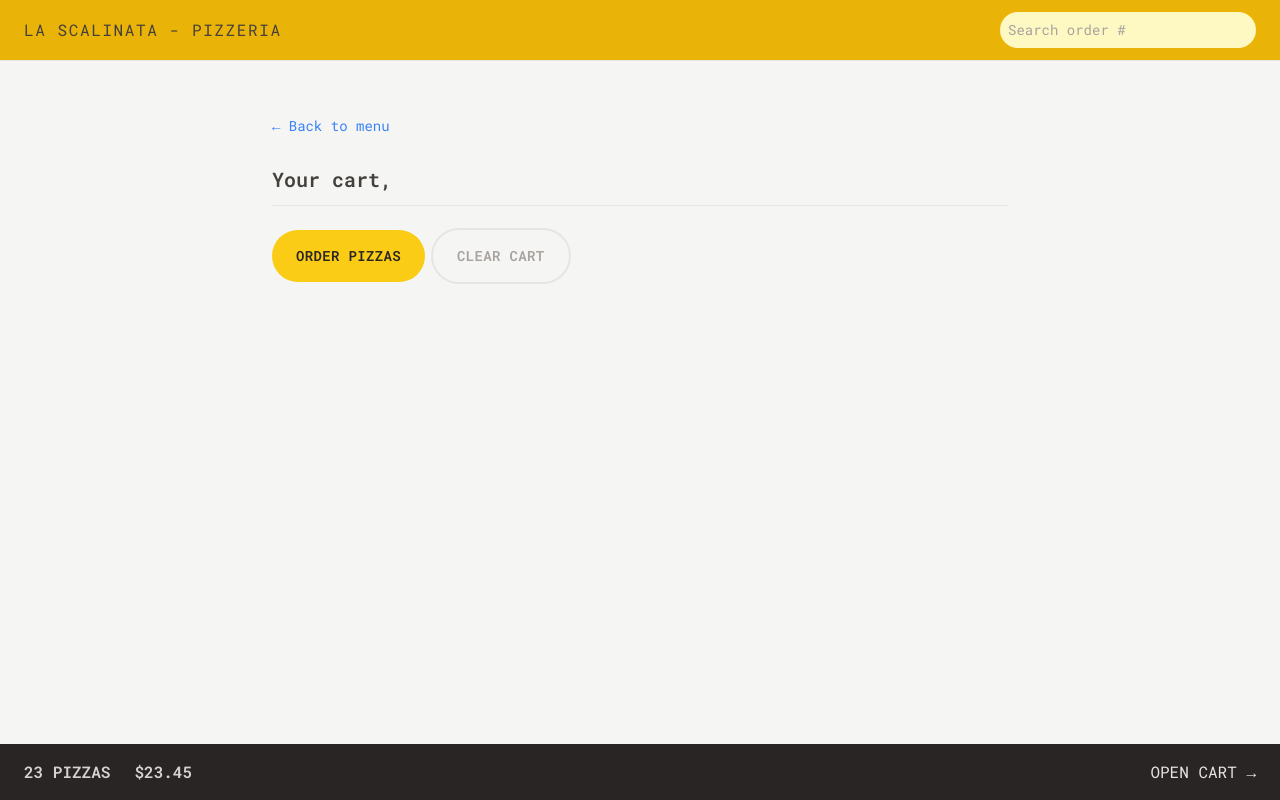
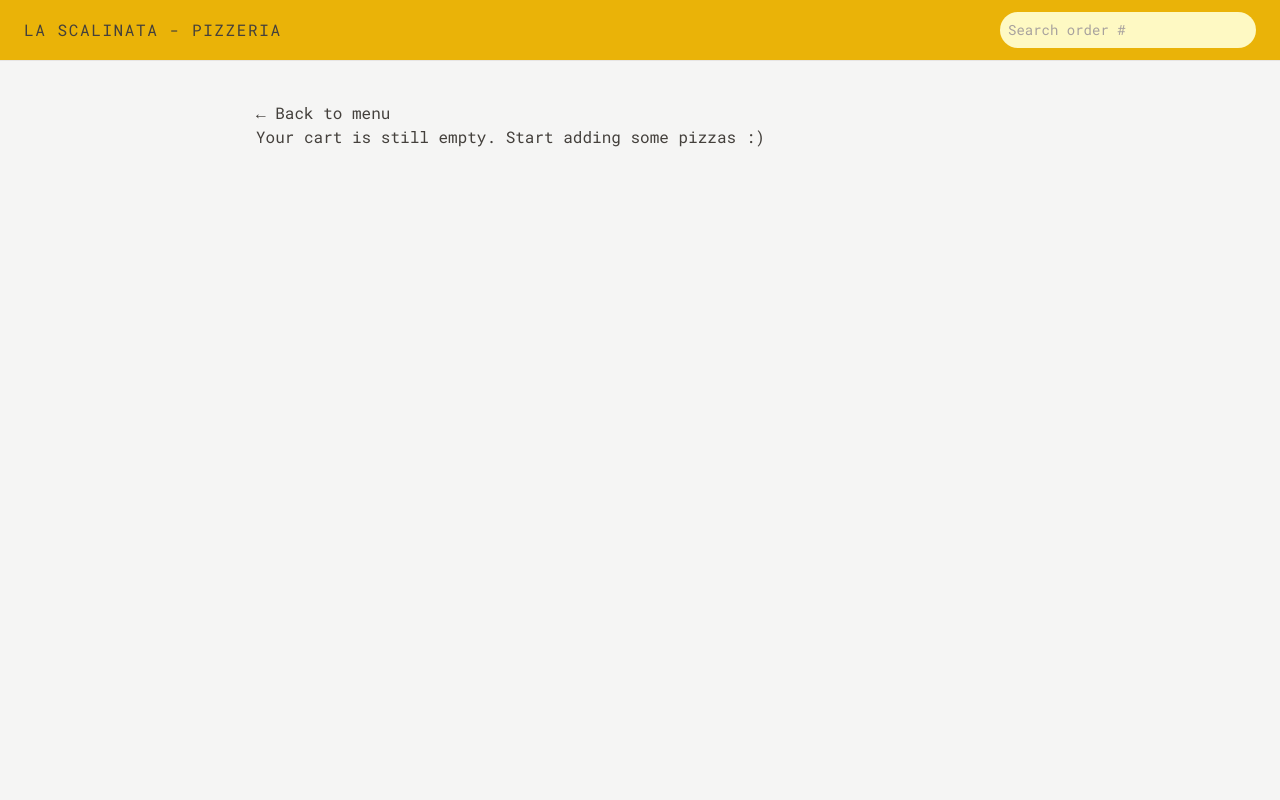
Before and after one commit to Giuva-Sergi/pizzeria-e-commerce, a React (Vite) app: page /cart in a window 1280 px wide. Built offline with nearby package versions, Linux system fonts and the light colour scheme.

Commit message:
<feat> clear cart feature

```diff
--- a/src/features/cart/Cart.jsx
+++ b/src/features/cart/Cart.jsx
@@ -1,8 +1,11 @@
-import { Link } from "react-router-dom";
 import LinkButton from "../ui/LinkButton";
 import Button from "../ui/Button";
 import CartItem from "./CartItem";
-import { useSelector } from "react-redux";
+import EmptyCart from "./EmptyCart";
+import { useDispatch, useSelector } from "react-redux";
+import { getCart } from "./cartSlice";
+import { getUsername } from "../user/userSlice";
+import { clearCart } from "./cartSlice";
 
 const fakeCart = [
   {
@@ -29,9 +32,15 @@ const fakeCart = [
 ];
 
 function Cart() {
-  const cart = useSelector(state => state.cart.cart);
-  const username = useSelector(state => state.user.username)
-  console.log(cart);
+  const cart = useSelector(getCart);
+  const username = useSelector(getUsername);
+  const dispatch = useDispatch();
+
+  function handleClearCart() {
+    dispatch(clearCart())
+  }
+
+  if (cart.length === 0) return <EmptyCart />;
 
   return (
     <div className="px-4 py-3">
@@ -45,7 +54,7 @@ function Cart() {
 
       <div className="mt-6 space-x-2">
         <Button to="/order/new" type="primary">Order pizzas</Button>
-        <Button type="secondary">Clear cart</Button>
+        <Button type="secondary" handler={handleClearCart}>Clear cart</Button>
       </div>
     </div>
   );
--- a/src/features/cart/CartOverview.jsx
+++ b/src/features/cart/CartOverview.jsx
@@ -1,11 +1,19 @@
+import { useSelector } from "react-redux";
 import { Link } from "react-router-dom";
+import { getTotalCartPrice, getTotalCartQuantity } from "./cartSlice";
 
 function CartOverview() {
+  const totalCartQuantity = useSelector(getTotalCartQuantity);
+
+  const totalPriceOverview = useSelector(getTotalCartPrice);
+
+  if (!totalCartQuantity) return null;
+
   return (
     <div className="flex items-center justify-between bg-stone-800 px-4 py-4 text-sm uppercase text-stone-200 sm:px-6 md:text-base">
       <p className="space-x-4 font-semibold text-stone-300 sm:space-x-6">
-        <span>23 pizzas</span>
-        <span>$23.45</span>
+        <span>{totalCartQuantity} {totalCartQuantity === 1 ? "pizza" :  "pizzas"}</span>
+        <span>${totalPriceOverview}</span>
       </p>
       <Link to="/cart">Open cart &rarr;</Link>
     </div>
--- a/src/features/cart/cartSlice.js
+++ b/src/features/cart/cartSlice.js
@@ -31,4 +31,7 @@ const cartSlice = createSlice({
 })
 
 export const {addItem, removeItem, increaseQuantity, decreaseQuantity, clearCart} = cartSlice.actions;
+export const getCart = state => state.cart.cart;
+export const getTotalCartQuantity = (state) => state.cart.cart.reduce((acc, currentItem) => (acc + currentItem.quantity),0);
+export const getTotalCartPrice = (state) => state.cart.cart.reduce((acc, currentItem) => acc + (currentItem.unitPrice * currentItem.quantity), 0);
 export default cartSlice.reducer;
--- a/src/features/user/userSlice.js
+++ b/src/features/user/userSlice.js
@@ -38,4 +38,5 @@ const userSlice = createSlice({
 })
 
 export const { updateName } = userSlice.actions;
+export const getUsername = state => state.user.username;
 export default userSlice.reducer;
```
